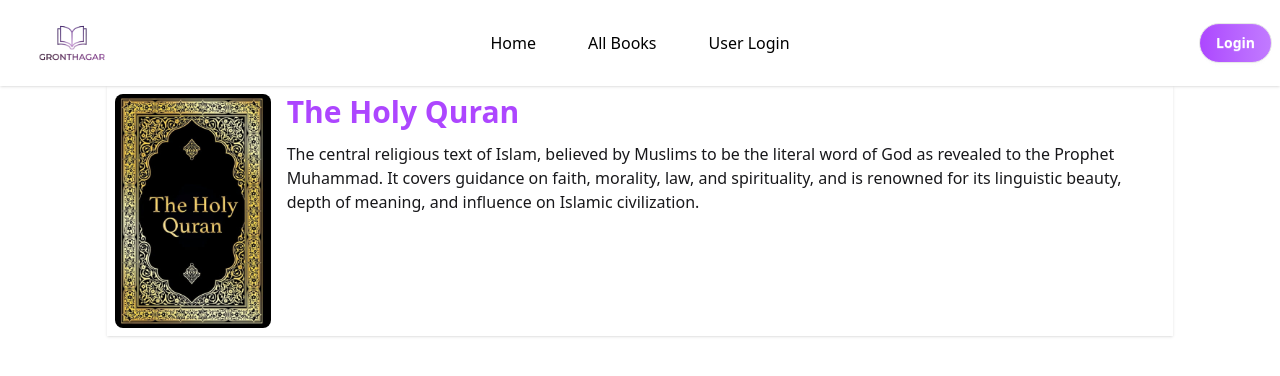
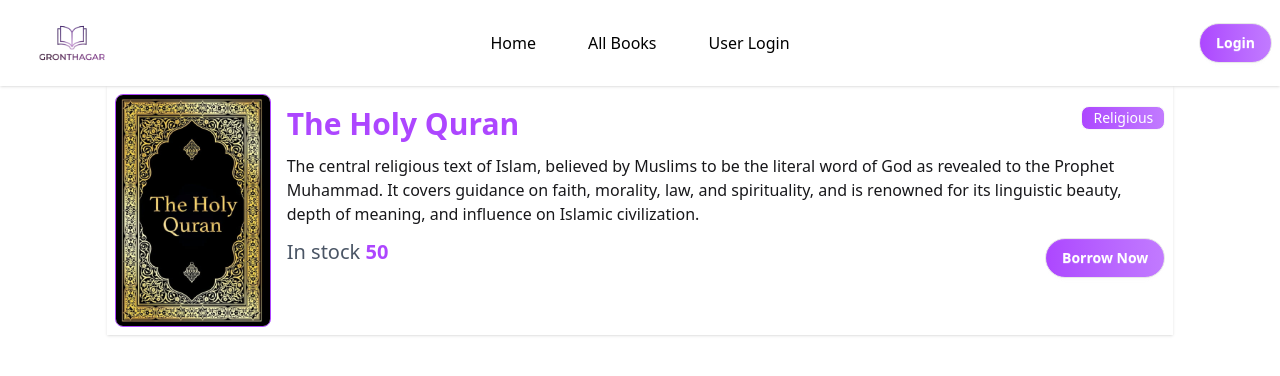
Before and after one commit to Nickroy12/gronthagar, a Next.js app: page /Book/1 in a window 1280 px wide. Shown: the top 376 px of the page. Built offline with nearby package versions, Linux system fonts and the light colour scheme.

Commit message:
details page done

```diff
--- a/ui/DetailsCard.jsx
+++ b/ui/DetailsCard.jsx
@@ -6,18 +6,23 @@ const DetailsCard = ({ book }) => {
 
   return (
     <div className="w-10/12 mx-auto shadow p-2 ">
-      <div className="flex gap-4">
+      <div className="lg:flex  gap-4">
         <div>
           <Image
             src={book.image_url}
             width={370}
             height={370}
             alt={book.title}
-            className="rounded-lg"
+            className="rounded-lg border-1 border-purple-500"
           />
         </div>
         <div className="space-y-3">
-          <h2 className="text-3xl text-purple-500 font-bold">{book.title}</h2>
+          <div className="flex justify-between mt-3">
+            <h2 className="text-3xl text-purple-500 font-bold">{book.title}</h2>
+            <div className="badge text-white bg-linear-to-r from-purple-500 to-purple-400">
+              {book.category}
+            </div>
+          </div>
           {book.author && (
             <p>
               {" "}
@@ -25,6 +30,10 @@ const DetailsCard = ({ book }) => {
             </p>
           )}
           <p>{book.description}</p>
+          <div className="flex justify-between">
+            <h3 className="text-xl text-gray-600"> In stock <span className="text-xl font-bold text-purple-500">{book.available_quantity}</span></h3>
+            <button className="btn rounded-4xl bg-linear-to-r from-purple-500 to-purple-400 text-white">Borrow Now</button>
+          </div>
         </div>
       </div>
     </div>
```
